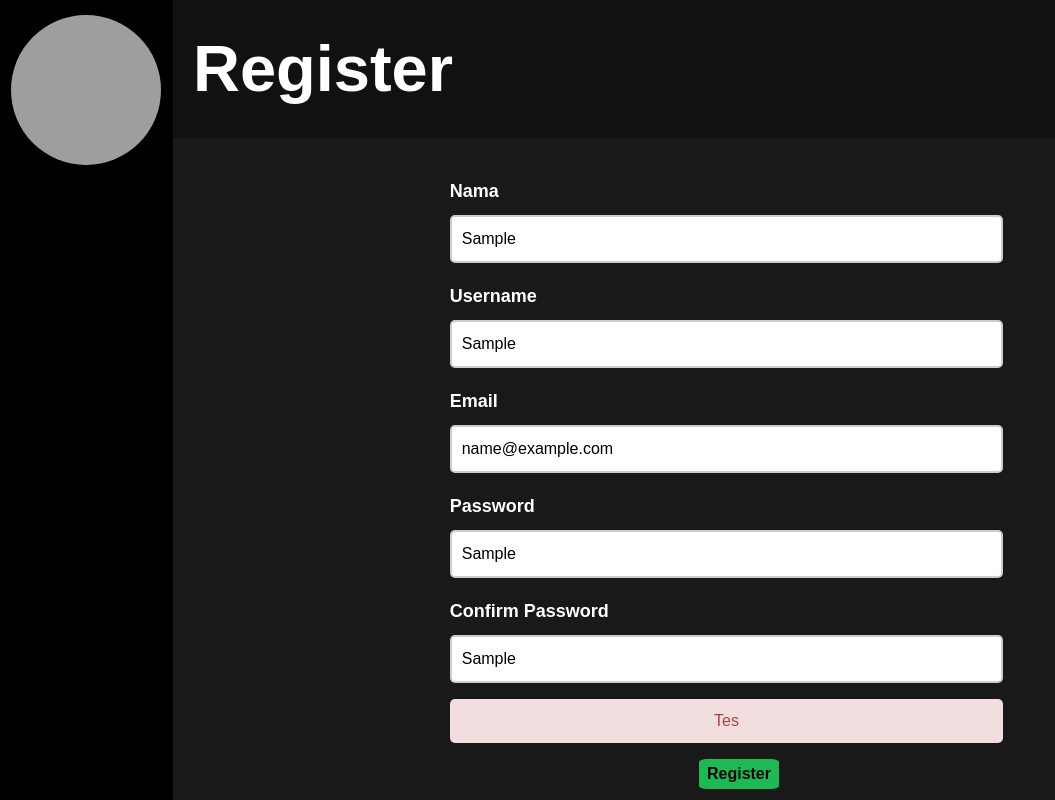
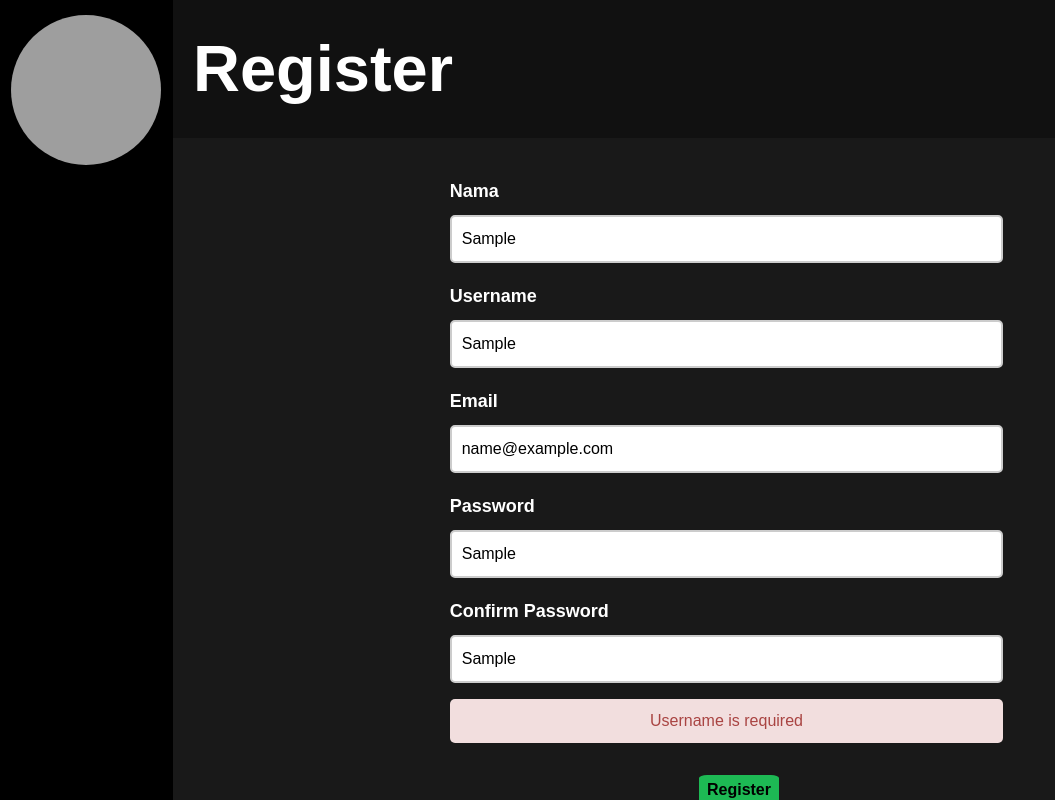
Before and after one commit to Tugas-Besar-2-IF3110/binotify-premium-app, a React (Vite) app: page /register in a window 1280 px wide. Both pictures are taken after typing "Sample", "Sample", "name@example.com", "Sample", "Sample" into the empty fields and a click on the button "Register". Shown: the whole page, without its empty margins (0-1055 px from the left). Built offline with nearby package versions, Linux system fonts and the light colour scheme; no server answers; grey boxes are pictures that could not be loaded; a web font is replaced by a local one.

Commit message:
Feature: Generate JWT Token

```diff
--- a/package.json
+++ b/package.json
@@ -17,8 +17,10 @@
     "react-router-dom": "^5.3.0"
   },
   "devDependencies": {
+    "@types/lodash": "^4.14.188",
     "@types/react": "^18.0.24",
     "@types/react-dom": "^18.0.8",
+    "@types/react-router-dom": "^5.3.0",
     "@vitejs/plugin-react": "^2.2.0",
     "typescript": "^4.6.4",
     "vite": "^3.2.3"
--- a/src/pages/Auth/Registration.tsx
+++ b/src/pages/Auth/Registration.tsx
@@ -12,6 +12,7 @@ const Registration = () => {
     const [errorEmail, setErrorEmail] = useState('');
     const [password, setPassword] = useState('');
     const [confirmPassword, setConfirmPassword] = useState('');
+    const [errorRegister, setErrorRegister] = useState('');
 
     const checkValidUsername = debounce(async (username: string) => {
         setErrorUsername('');
@@ -57,7 +58,26 @@ const Registration = () => {
 
     const register = (e: any) => {
         e.preventDefault();
-
+        if (!nama) {
+            setErrorRegister('Nama is required');
+        } else if (!username && !errorUsername) {
+            setErrorRegister('Username is required');
+        } else if (!email && !errorEmail) {
+            setErrorRegister('Email is required');
+        } else if (!password) {
+            setErrorRegister('Password is required');
+        } else if (password !== confirmPassword) {
+            setErrorRegister('Password yang dimasukkan tidak sama');
+        } else {
+            axios.post(`${import.meta.env.VITE_BINOTIFY_PREMIUM_API}/user`, {
+                email: email,
+                password: password,
+                username: username,
+                name: nama
+            }).then(response => {
+                console.log(response);
+            });
+        }
     }
 
     return (
@@ -93,13 +113,11 @@ const Registration = () => {
                         <input type="text" placeholder="Confirm Password" onChange={(e) => setConfirmPassword(e.target.value)} />
 
                         <div className="buttonOrMessageHolder">
-                            {true &&
-                                <p className="error register-message mt-3">Tes</p>
-                            }
+                            {errorRegister &&<p className="error register-message mt-3">{errorRegister}</p>}
                         </div>
 
                         <div className="buttonOrMessageHolder">
-                            <button className="register-button" type="submit" onClick={(e) => register(e)}>Register</button>
+                            <button className="register-button mt-3" type="submit" onClick={(e) => register(e)}>Register</button>
                         </div>
                         <p className="label-register"><span>Already have an account ? </span><a id="log-link" href="login">Login</a></p>
                     </form>
```
Also changed, not shown: 1 other file (tests, documents, lock files or other folders).
